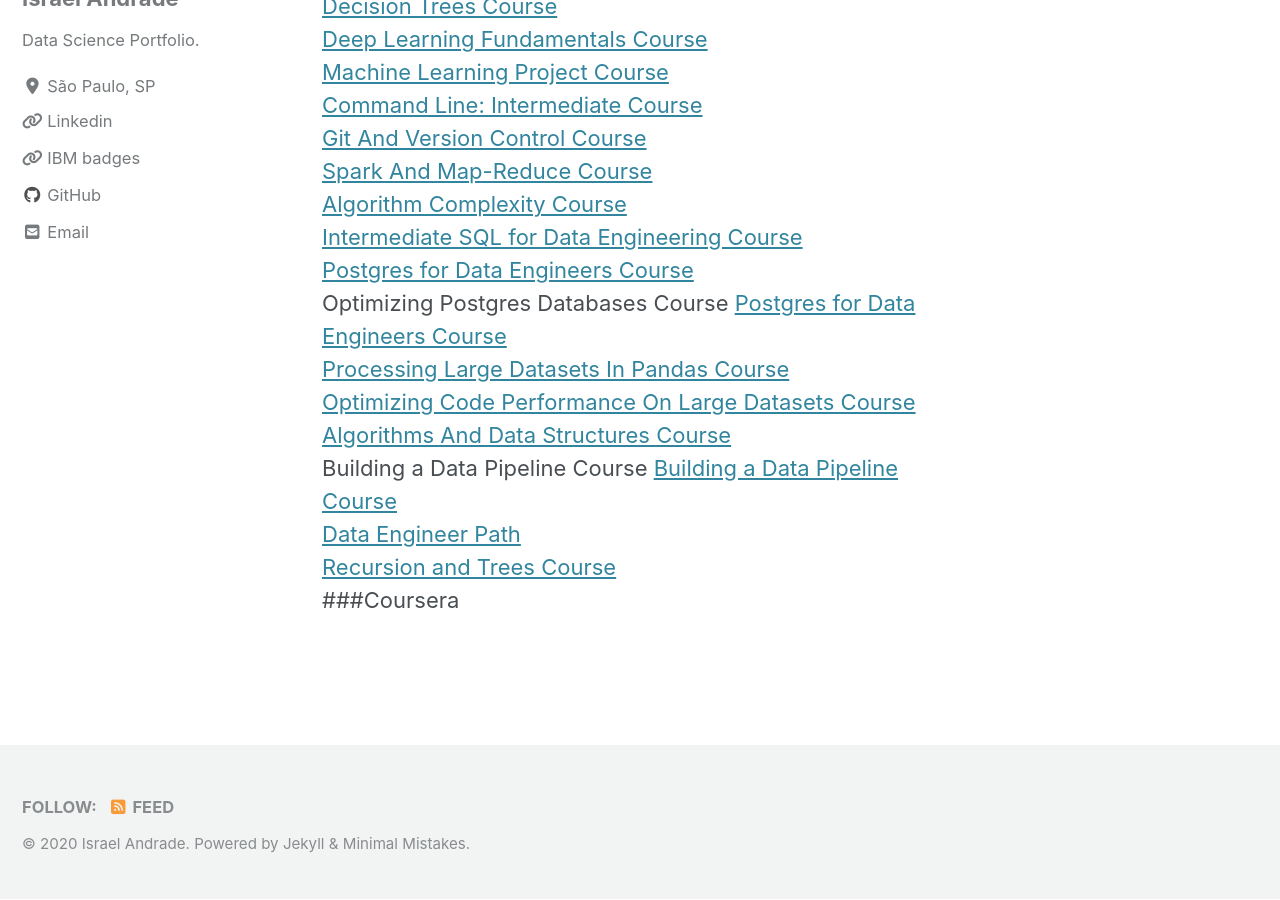
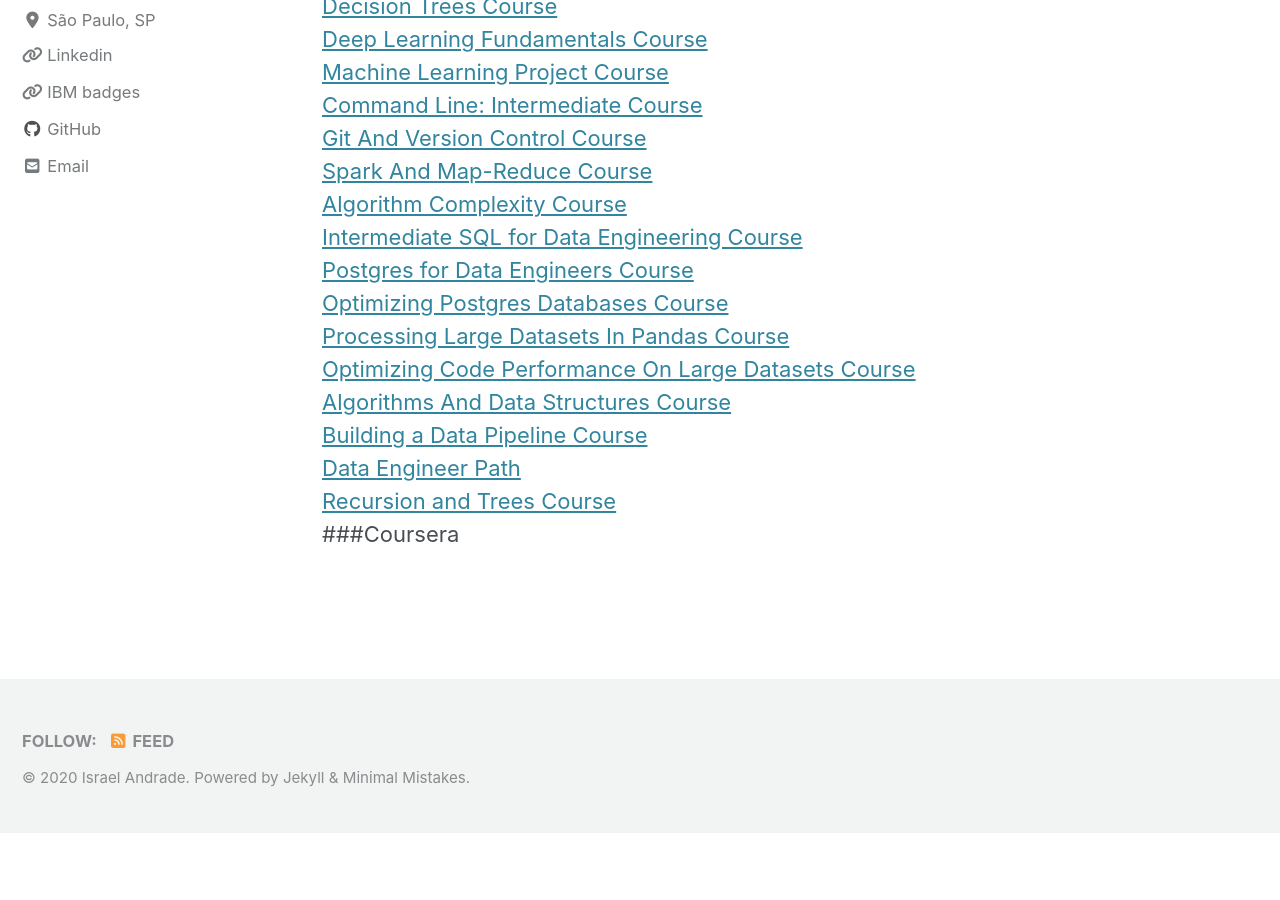
Before and after one commit to masuta16/masuta16.github.io, a Jekyll site: the page built from _pages/courses.md, in a window 1280 px wide and 900 px high, scrolled down 2138 px. Built offline with Jekyll 4.4.1, drawn with Linux system fonts in a browser that asks for light colours; cached includes are drawn as plain includes; nearby versions of some CDN libraries; after the commit the page ends 2972 px from its top, so only the background shows below that.

Commit message:
tejkjjjio

```diff
--- a/_pages/courses.md
+++ b/_pages/courses.md
@@ -47,12 +47,10 @@ header:
 [Algorithm Complexity Course](https://app.dataquest.io/view_cert/VAC4JNVQWBUI5LDMUTAA/)<br/>
 [Intermediate SQL for Data Engineering Course](https://app.dataquest.io/view_cert/1E8AS1TO0M21LEJ3E4AH/)<br/>
 [Postgres for Data Engineers Course](https://app.dataquest.io/view_cert/5A6G1CLEMMLT1VC5Y81B/)<br/>
-Optimizing Postgres Databases Course
-[Postgres for Data Engineers Course](https://app.dataquest.io/view_cert/H5S775I1F60YYNGEU87M/)<br/>
+[Optimizing Postgres Databases Course](https://app.dataquest.io/view_cert/H5S775I1F60YYNGEU87M/)<br/>
 [Processing Large Datasets In Pandas Course](https://app.dataquest.io/view_cert/L39AATG8I30QPZCXIBQ1/)<br/>
 [Optimizing Code Performance On Large Datasets Course](https://app.dataquest.io/view_cert/OT5EH64TY6AEGJFTQX4A/)<br/>
 [Algorithms And Data Structures Course](https://app.dataquest.io/view_cert/IKS2QFD3DGVQ9T0IFVQX/)<br/>
-Building a Data Pipeline Course
 [Building a Data Pipeline Course](https://app.dataquest.io/view_cert/ET61W985HXN69LJRZ8NH/)<br/>
 [Data Engineer Path](https://app.dataquest.io/view_cert/Z43Z1I2MTG5W1UUL9DAF/)<br/>
 [Recursion and Trees Course](https://app.dataquest.io/view_cert/AYSJO5COC21AFPAJWX7H/)<br/>
```
